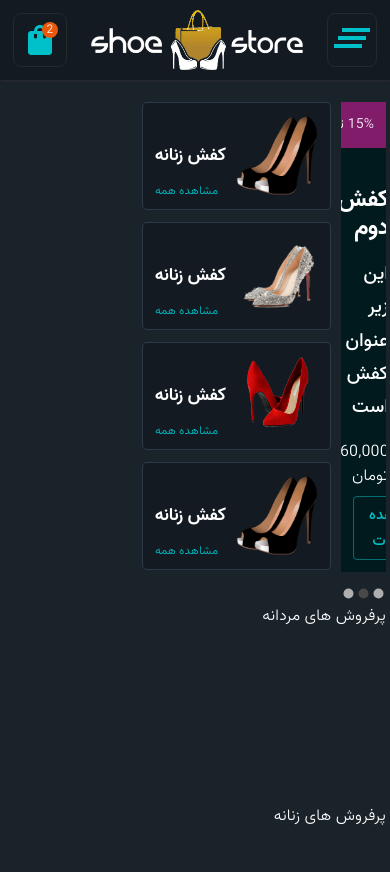
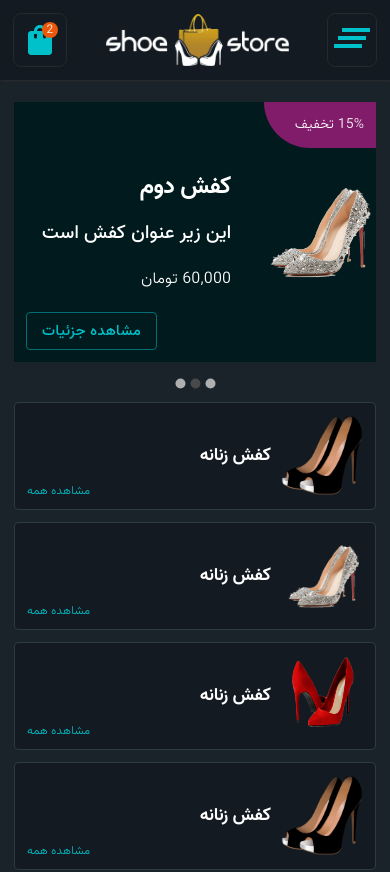
Before and after one commit to ArashH0sseini/shoes-shopping, a React (Create React App) app: page / in a window 390 px wide. Shown: the top 872 px of the page. Built offline with nearby package versions, Linux system fonts and the light colour scheme.

Commit message:
Responsive slider and category section

```diff
--- a/src/components/Menus/desktop/CartButton.js
+++ b/src/components/Menus/desktop/CartButton.js
@@ -12,7 +12,7 @@ import Product2 from '../../../assets/images/p2.jpg'
 export default function CartButton() {
   const [open, setOpen] = useState(false)
   return (
-    <div className="flex mx-2 items-center justify-center rounded-lg p-2 border-[1px] border-[#202d2a] border-solid relative">
+    <div className="flex mx-2 items-center justify-center rounded-lg p-2 border-[1px] border-[#202d2a] border-solid relative z-10 ">
       <div
         onClick={() => setOpen(!open)}
         className="cursor-pointer transition-all delay-[5ms] lg:hover:opacity-70"
@@ -25,7 +25,7 @@ export default function CartButton() {
         </div>
       </div>
       <Fade in={open}>
-        <div className="absolute top-[67px] left-0 border-[1px] border-[#202d2a] border-solid rounded-lg w-64 p-4">
+        <div className="absolute top-[67px] left-0 border-[1px] border-[#202d2a] border-solid bg-[#011A1D] rounded-lg w-64 p-4">
           <CartItem image={Product} />
           <CartItem image={Product2} />
           <div className="flex justify-between">
@@ -37,7 +37,7 @@ export default function CartButton() {
             </Typography>
           </div>
           <Button variant="contained" color="secondary" size="large" fullWidth>
-            تکمیل خرید
+            مشاهده سبد خرید
           </Button>
         </div>
       </Fade>
--- a/src/components/Menus/desktop/ProfileButton.js
+++ b/src/components/Menus/desktop/ProfileButton.js
@@ -13,7 +13,7 @@ export default function ProfileButton() {
   const { dispatch } = useContext(LoginContext)
   const [open, setOpen] = useState(false)
   return (
-    <div className="flex items-center justify-center relative rounded-lg p-2 border-[1px] border-[#202d2a] border-solid w-[90px] h-full">
+    <div className="flex items-center justify-center relative rounded-lg p-2 border-[1px] border-[#202d2a] border-solid w-[90px] h-full z-10">
       <div
         onClick={() => setOpen(!open)}
         className="flex cursor-pointer transition-all delay-[5ms] hover:opacity-70"
@@ -27,7 +27,7 @@ export default function ProfileButton() {
       </div>
 
       <Fade in={open}>
-        <div className="absolute p-4 top-[67px] left-0 border-[1px] border-[#202d2a] border-solid rounded-lg w-48">
+        <div className="absolute p-4 top-[67px] left-0 border-[1px] border-[#202d2a] border-solid rounded-lg w-48 bg-[#011A1D]">
           {localStorage.token ? (
             <>
               <Button
--- a/src/components/Menus/mobile/index.js
+++ b/src/components/Menus/mobile/index.js
@@ -23,7 +23,7 @@ export default function Mobile() {
         </div>
       </div>
       <div className="flex justify-center items-center">
-        <img src={brandLogoMobile} alt="logo" className="p-4" />
+        <img src={brandLogoMobile} alt="logo" className="w-3/4 sm:w-1/2" />
       </div>
       <div className="flex justify-center items-center">
         <CartButton />
--- a/src/components/Slider/Item.js
+++ b/src/components/Slider/Item.js
@@ -3,11 +3,11 @@ import React from 'react'
 
 export default function Item({ item }) {
   return (
-    <div className="relative h-[470px] w-full bg-[#011a1d] flex justify-center items-center">
-      <div className="flex-1">
+    <div className="relative h-[260px] sm:h-[470px] w-full bg-[#011a1d] flex justify-center items-center">
+      <div className="flex-2 sm:flex-1">
         <img src={item.image} alt={item.title} className="w-4/5" />
       </div>
-      <div className="flex-1">
+      <div className="flex-3 sm:flex-1">
         <Typography variant="h2">{item.title}</Typography>
         <Typography variant="subtitle1" className="mt-4">
           {item.subtitle}
--- a/src/screens/home/index.js
+++ b/src/screens/home/index.js
@@ -7,11 +7,21 @@ import Categories from '../../components/Category'
 export default function Index() {
   return (
     <Container maxWidth="lg">
-      <Grid container direction="row" className="my-3">
-        <Grid item lg={8} className="h-[500px] p-[10px] pr-0">
+      <Grid container className="my-3 flex">
+        <Grid
+          item
+          lg={8}
+          xs={12}
+          className="h-[300px] sm:h-[500px] p-[10px] sm:pr-0"
+        >
           <Slider />
         </Grid>
-        <Grid item lg={4} className="h-[500px] p-[10px] pr-0">
+        <Grid
+          item
+          lg={4}
+          xs={12}
+          className="h-auto sm:h-[500px] p-[10px] sm:pr-0"
+        >
           <Categories />
         </Grid>
       </Grid>
--- a/tailwind.config.js
+++ b/tailwind.config.js
@@ -3,6 +3,10 @@ module.exports = {
   content: ['./public/**/*.html', './src/**/*.{js,jsx,ts,tsx}'],
   theme: {
     extend: {
+      flex: {
+        '2': '2 2 0%',
+        '3': '3 3 0%'
+      },
       boxShadow: {
         'custom': '1px 0px 3px 0px #3b3939'
       }
```
